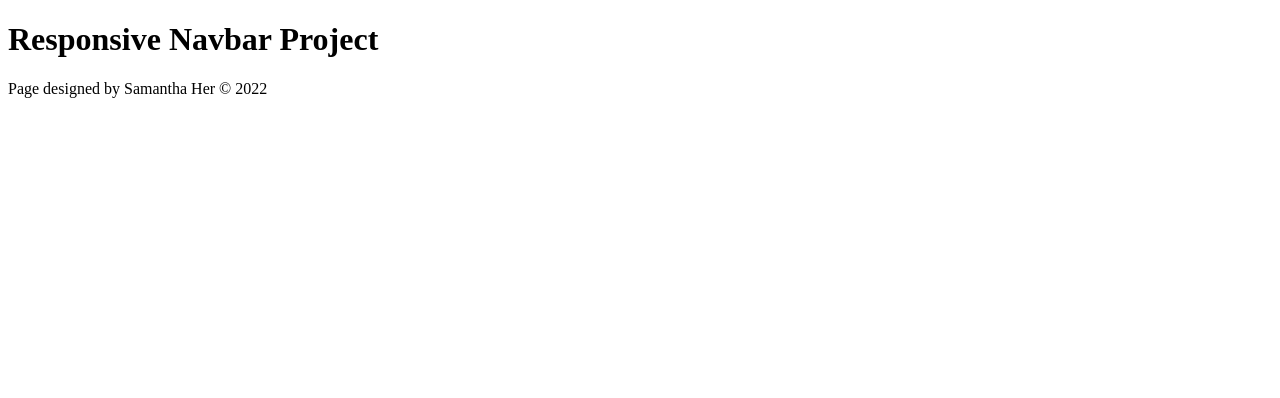
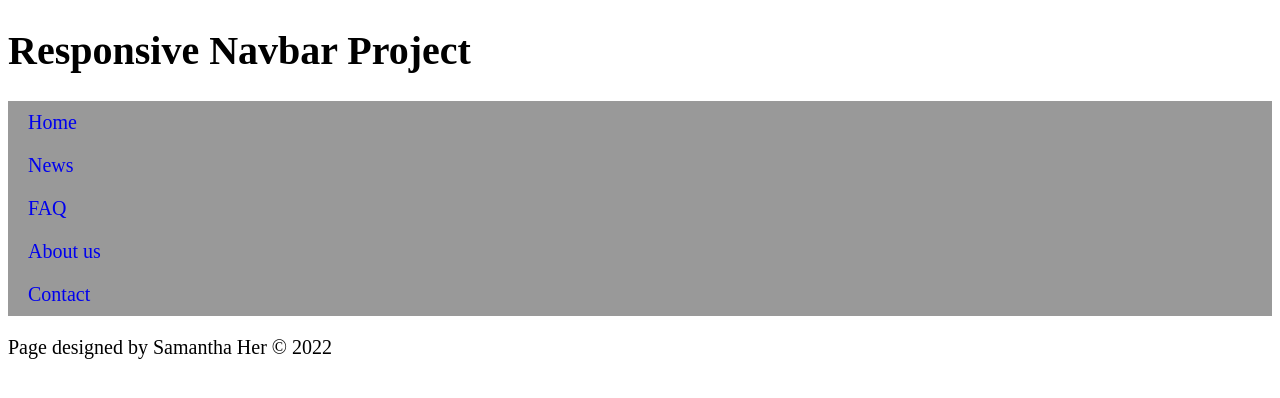
Before and after one commit to ggreenn/Responsive-Navbar-Project, a plain HTML site: page index.html in a window 1280 px wide. Drawn offline with Linux system fonts and the light colour scheme.

Commit message:
Adding NavBar

```diff
--- a/index.html
+++ b/index.html
@@ -5,10 +5,20 @@
     <meta http-equiv="X-UA-Compatible" content="IE=edge">
     <meta name="viewport" content="width=device-width, initial-scale=1.0">
     <title>Responsive Navbar Project</title>
+    <link rel="stylesheet" href="styles.css">
 </head>
 <body>
     <header>
         <h1>Responsive Navbar Project</h1>
+        <nav>
+            <ul>
+                <li><a href="index.html">Home</a></li>
+                <li><a href="#">News</a></li>
+                <li><a href="#">FAQ</a></li>
+                <li><a href="#">About us</a></li>
+                <li><a href="#">Contact</a></li>
+            </ul>
+        </nav>
     </header>
     <main>
 
--- /dev/null
+++ b/styles.css
@@ -0,0 +1,17 @@
+body {
+    font-size: 125%;
+}
+nav ul {
+    list-style-type: none;
+    margin: 0;
+    padding: 0;
+}
+nav a {
+    text-decoration: none;
+    display: block;
+    padding: 0.5em 1em;
+    background-color: #999999;
+}
+nav a:hover {
+    background-color: #f9f9f9;
+}
```
